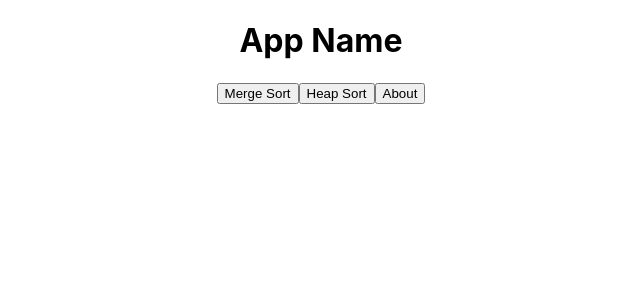
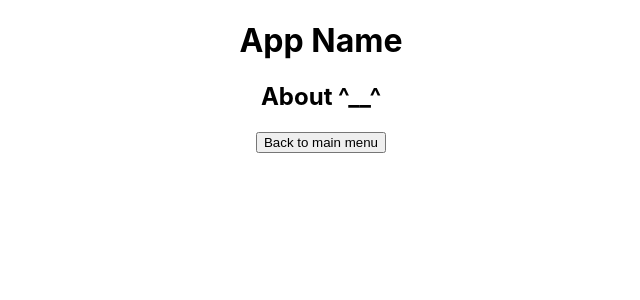
Before and after one commit to rebec123/TeachingTool, a React (Create React App) app in the folder tool/: page /About in a window 1280 px wide. Shown: the top 300 px of the page, without its empty margins (319-959 px from the left). Built offline with nearby package versions, Linux system fonts and the light colour scheme.

Commit message:
Menu progress including state and redirects

```diff
--- a/tool/src/App.js
+++ b/tool/src/App.js
@@ -1,46 +1,104 @@
 import React from "react";
+import {
+    BrowserRouter as Router,
+    Routes,
+    Route,
+    Navigate
+} from "react-router-dom";
 import './App.css';
 
-import { BrowserRouter as Router, Route, Switch } from "react-router-dom";
 import About from "./Pages/About";
-
 
 class Menu extends React.Component {
     constructor(props) {
         super(props);
         this.state = {
+            madeAlgoChoice: false,
             algoChoice: "none",
-            contentChoice: "none"
+            contentChoice: "none",
+            redirect: null
         };
-        /*this._onButtonClick = this._onButtonClick.bind(this);*/
     }
 
     onMergeClick() {
-        this.setState({ algoChoice: "merge" },
-            () => alert(this.state.algoChoice) );
+        this.setState({ algoChoice: "merge", madeAlgoChoice: true });
+    }
+
+    onHeapClick() {
+        this.setState({ algoChoice: "heap", madeAlgoChoice: true });
+    }
+
+    onAboutClick() {
+        this.setState({ redirect: "/About" });//ToDo:add thing to go back to algo selection menu on about page
+
+    }
+
+    onDemoClick() {
+        this.setState({ contentChoice: "demo" },
+            () => alert(this.state.contentChoice));
+
+    }
+
+    onEasyClick() {
+        this.setState({ contentChoice: "easy" },
+            () => alert(this.state.contentChoice));
+    }
+
+    onHardClick() {
+        this.setState({ contentChoice: "hard" },
+            () => alert(this.state.contentChoice));
     }
 
     render() {
+        if (this.state.redirect) {
+            return <Navigate to={this.state.redirect} />
+        }
+        if (!this.state.madeAlgoChoice) {
             return (
                 <div>
                     <button onClick={() => { this.onMergeClick() }} >{/*className="btn-primary"*/}
                         Merge Sort
                     </button>
-                <button onClick={() => { this.onMergeClick() }}>
+                    <button onClick={() => { this.onHeapClick() }}>
                         Heap Sort
                     </button>
-                <button onClick={() => { this.onMergeClick() }}>
+                    <button onClick={() => { this.onAboutClick() }}>
                         About
                     </button>
+
+                </div>
+            );
+        }
+        if (this.state.madeAlgoChoice) {
+            return (
+                <div>
+                    <button onClick={() => { this.onDemoClick() }} >
+                        Demo
+                    </button>
+                    <button onClick={() => { this.onEasyClick() }}>
+                        Easy Practice
+                    </button>
+                    <button onClick={() => { this.onHardClick() }}>
+                        Hard Practice
+                    </button>
+
                 </div>
             );
         }
     }
+}
+
 function App() {
   return (
       <div className="App">
           <h1>App Name</h1>
-          <Menu />
+          <Router>
+              <Routes>
+                  <Route exact path="/" element={<Menu/>} />
+                  <Route exact path="/About" element={<About />} />
+                  {/*<Route path="*" element={<NoPage />} />*/}
+              </Routes>
+          </Router>
       </div>
   );
 }
--- a/tool/src/Pages/About.js
+++ b/tool/src/Pages/About.js
@@ -1,6 +1,14 @@
 import React from 'react';
 
 function About() {
-    return <h2>About :D </h2>;
+    return (
+        <div>
+            <h2>About ^__^ </h2>
+            <a href="/">
+                <button>Back to main menu</button>
+            </a>
+
+        </div>
+    );
 }
 export default About;
--- a/tool/src/Pages/Merge.js
+++ b/tool/src/Pages/Merge.js
@@ -1,5 +1,7 @@
 import React from 'react';
+import { useHistory } from "react-router-dom";
 
+let history = useHistory();
 function Merge() {
     return <h2>Merges- :D </h2>;
 }
```
Lines whose indentation alone changed are shown as unchanged.
